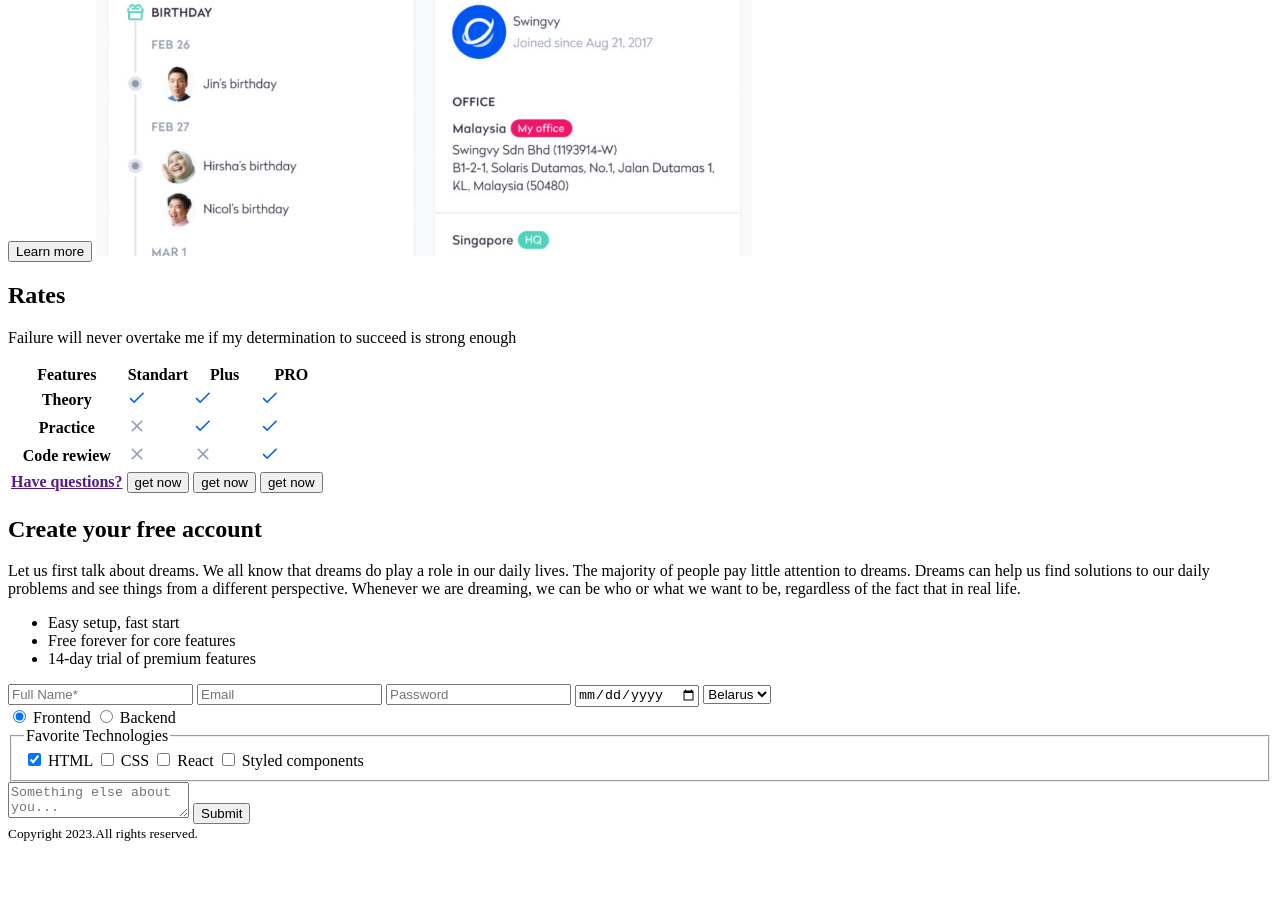
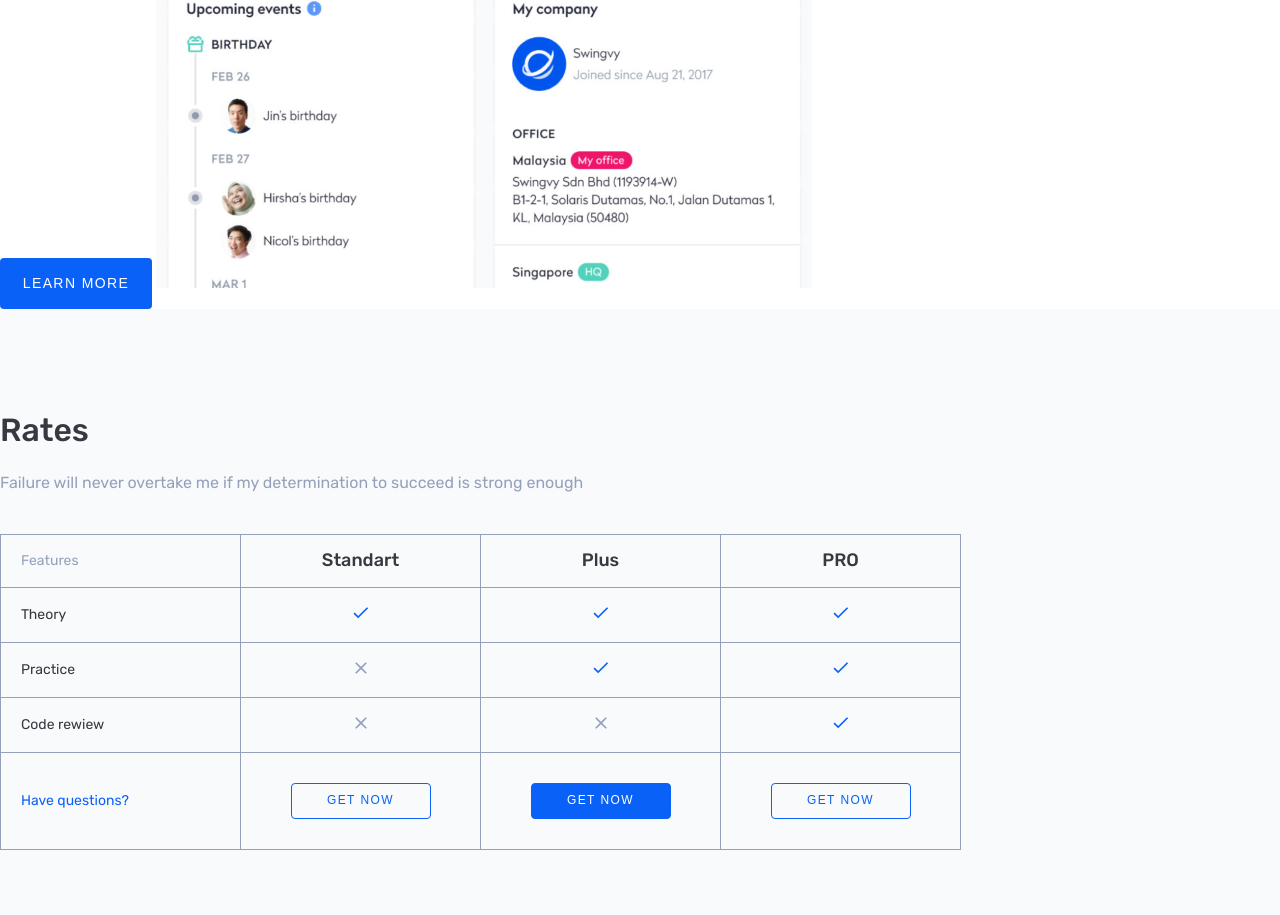
Before and after one commit to dmitrenokdarya/project, a plain HTML site: page index.html in a window 1280 px wide. Shown: the part 625-1540 px from the top of the page. Before the commit the page ends 1475 px from the top, so only its background shows below. Drawn offline with Linux system fonts and the light colour scheme.

Commit message:
third commit

```diff
--- /dev/null
+++ b/assets/style.css
@@ -0,0 +1,238 @@
+/* Общие стили */
+* {
+    padding: 0px;
+    margin: 0px;
+    box-sizing: border-box;
+}
+
+html,
+body {
+    font-family: "Rubik", sans-serif;
+}
+
+a {
+    text-decoration: none;
+}
+
+ul {
+    list-style: none;
+}
+
+button {
+    border: none;
+    background-color: transparent;
+}
+
+.title {
+    font-weight: 500;
+    font-size: 32px;
+    line-height: 134%;
+    color: #363940;
+}
+
+.text {
+    font-weight: 400;
+    font-size: 16px;
+    line-height: 137%;
+    color: #95a1bb;
+}
+
+/* Хэдер */
+header {
+    background-color: #0a61f7;
+    padding: 14px;
+}
+
+.menu-link {
+    color: #fff;
+    font-weight: 500;
+    font-size: 12px;
+    line-height: 167%;
+    letter-spacing: 0.12em;
+    text-transform: uppercase;
+}
+
+/* 1-ая секция */
+.main-title {
+    font-weight: 500;
+    font-size: 58px;
+    line-height: 117%;
+    color: #363940;
+    margin-bottom: 30px;
+}
+
+.main-title .text {
+    margin-bottom: 40px;
+}
+
+.button{
+    width: 152px;
+    height: 51px;
+    border-radius: 4px;
+    background: #0a61f7;
+    font-weight: 500;
+    font-size: 14px;
+    line-height: 140%;
+    letter-spacing: 0.1em;
+    text-transform: uppercase;
+    color: #fff;
+}
+
+/* 2-ая секция */
+.rates-section {
+    background: #f9fafc;
+    padding: 100px 0;
+}
+
+.rates-section .title {
+    margin-bottom: 20px;
+}
+
+.rates-section .text {
+    margin-bottom: 40px;
+}
+
+.table {
+    border-collapse: collapse;
+}
+
+th, td {
+    border: 1px solid #95a1bb;
+    width: 240px;
+    padding: 15px 0px;
+    text-align: center;
+}
+
+.table-title {
+    font-weight: 500;
+    font-size: 18px;
+    line-height: 122%;
+    color: #363940;
+}
+
+.table-subtitle {
+    font-weight: 400;
+    font-size: 14px;
+    line-height: 157%;
+    color: #363940;
+    text-align: left;
+    padding-left: 20px;
+}
+
+.table-subtitle.gray {
+    color: #95a1bb;
+}
+
+.table-footer td{
+    padding: 30px 0px;
+}
+
+.table-link {
+    color: #0a61f7;
+}
+
+.table-button {
+    border: 1px solid #0a61f7;
+    border-radius: 4px;
+    width: 140px;
+    height: 36px;
+    font-weight: 500;
+    font-size: 12px;
+    line-height: 163%;
+    letter-spacing: 0.12em;
+    text-transform: uppercase;
+    color: #0a61f7;
+}
+
+.table-button.active {
+    background: #0a61f7;
+    color: #fff;
+}
+
+/* 3-я секция */
+.create-account-section {
+    padding: 100px 0px;
+}
+
+.create-account-section .title {
+    margin-bottom: 50px;
+}
+
+.create-account-section .text {
+    margin-bottom: 40px;
+    max-width: 500px;
+}
+
+.list-item {
+    list-style-image: url("./images/Check.svg");
+    margin-left: 30px;
+    margin-bottom: 15px;
+    color: #363940;
+}
+
+form {
+    width: 100%;
+    max-width: 500px;
+}
+
+input, select, fieldset, textarea {
+    border-radius: 4px;
+    border: 1px solid #95A1BB;
+    padding: 14px 15px;
+}
+
+input, select, fieldset, textarea, label, legend, input::placeholder, select::placeholder, textarea::placeholder {
+    font-weight: 400;
+    font-size: 16px;
+    line-height: 140%;
+    color: #95a1bb;
+    font-family: inherit;
+}
+
+input[type="text"] {
+    width: 100%;
+}
+
+input[type="email"], input[type="password"], input[type="date"], select {
+    width: 230px;
+    height: 50 px;
+}
+
+fieldset {
+    width: 100%;
+    padding: 30px 15px;
+}
+
+textarea {
+    width: 100%;
+    min-height: 80px;
+    resize: none;
+}
+
+form .button {
+    width: 100%;
+}
+
+select {
+    background: url(/assets/images/Arrow-down.svg) no-repeat right 15px top 50%;
+    appearance: none;
+}
+
+input[type="date"]::-webkit-calendar-picker-indicator {
+    background: url(./assets/images/Calendar.svg) no-repeat;
+}
+
+/* ================ Стили для футера ================ */
+
+footer {
+    background-color: #0A61F7;
+    text-align: center;
+    padding: 20px 0;
+}
+
+small {
+    font-size: 14px;
+    font-weight: 400;
+    line-height: 22px;
+    color:#FFF;
+}
--- a/index.html
+++ b/index.html
@@ -4,73 +4,79 @@
     <meta charset="UTF-8">
     <meta name="wieport" content="width=device-width, ititial-scale=1.0">
     <title>Document</title>
+
+    <link rel="preconnect" href="https://fonts.googleapis.com">
+    <link rel="preconnect" href="https://fonts.gstatic.com" crossorigin>
+    <link href="https://fonts.googleapis.com/css2?family=Rubik:wght@400;500&display=swap" rel="stylesheet">
+
+    <link rel="stylesheet" href="assets/style.css">
 </head>
 <body>
     <header>
-        <a href="">
-            <img src="assets/images/Logo.svg" alt="Logo">
+        <a href="" class="logo">
+            <img class="logo-img" src="assets/images/Logo.svg" alt="Logo">
         </a>
-        <ul>
-            <li>
-                <a href="">Main</a>
+        <ul class="menu">
+            <li class="menu-item">
+                <a href="" class="menu-link">Main</a>
             </li>
-            <li>
-                <a href="">Rates</a>
+            <li class="menu-item">
+                <a href="" class="menu-link">Rates</a>
             </li>
-            <li>
-                <a href="">Create Account</a>
+            <li class="menu-item">
+                <a href="" class="menu-link">Create Account</a>
             </li>
         </ul>
     </header>
-    <section>
-        <h1>Markup achievement</h1>
-        <p>The harder you work for something, the greater you'll feel when you achieve it.</p>
-        <button>Learn more</button>
-        <img src="assets/images/image.png" alt="image">
+    <section class="main">
+        <h1 class="main-title">Markup achievement</h1>
+        <p class="text">The harder you work for something, the greater you'll feel when you achieve it.</p>
+        <button class="button">Learn more</button>
+        <img class="main-img" src="assets/images/image.png" alt="image">
     </section>
-    <section>
-        <h2>Rates</h2>
-        <p>Failure will never overtake me if my determination to succeed is strong enough</p>
-        <table>
+    <section class="rates-section">
+        <h2 class="title">Rates</h2>
+        <p class="text">Failure will never overtake me if my determination to succeed is strong enough</p>
+        <table class="table">
             <tr>
-                <th>Features</th>
-                <th>Standart</th>
-                <th>Plus</th>
-                <th>PRO</th>
+                <th class="table-subtitle gray">Features</th>
+                <th class="table-title">Standart</th>
+                <th class="table-title">Plus</th>
+                <th class="table-title">PRO</th>
             </tr>
             <tr>
-                <th>Theory</th>
+                <th class="table-subtitle">Theory</th>
                 <td><img src="assets/images/Check.svg" alt=""></td>
                 <td><img src="assets/images/Check.svg" alt=""></td>
                 <td><img src="assets/images/Check.svg" alt=""></td>
             </tr>
             <tr>
-                <th>Practice</th>
+                <th class="table-subtitle">Practice</th>
                 <td><img src="assets/images/Close.svg" alt=""></td>
                 <td><img src="assets/images/Check.svg" alt=""></td>
                 <td><img src="assets/images/Check.svg" alt=""></td>
             </tr>
             <tr>
-                <th>Code rewiew</th>
+                <th class="table-subtitle">Code rewiew</th>
                 <td><img src="assets/images/Close.svg" alt=""></td>
                 <td><img src="assets/images/Close.svg" alt=""></td>
                 <td><img src="assets/images/Check.svg" alt=""></td>
             </tr>
-            <tr>
-                <th><a href="">Have questions?</a></th>
-                <td><button>get now</button></td>
-                <td><button>get now</button></td>
-                <td><button>get now</button></td>
+            <tr class="table-footer">
+                <th class="table-subtitle"><a class="table-link" href="">Have questions?</a></th>
+                <td><button class="table-button">get now</button></td>
+                <td><button class="table-button active">get now</button></td>
+                <td><button class="table-button">get now</button></td>
             </tr>
         </table>
     </section>
-    <section>
-        <h2>Create your free account</h2>
-        <p>Let us first talk about dreams. We all know that dreams do play a role in our daily lives. The majority of people pay little attention to dreams. Dreams can help us find solutions to our daily problems and see things from a different perspective. Whenever we are dreaming, we can be who or what we want to be, regardless of the fact that in real life.</p>
-        <ul>
-            <li>Easy setup, fast start</li>
-            <li>Free forever for core features</li>
-            <li>14-day trial of premium features</li>
+    <section class="create-account-section">
+        <h2 class="title">Create your free account</h2>
+        <p class="text">Let us first talk about dreams. We all know that dreams do play a role in our daily lives. The majority of people pay little attention to dreams. Dreams can help us find solutions to our daily problems and see things from a different perspective. Whenever we are dreaming, we can be who or what we want to be, regardless of the fact that in real life.</p>
+        <ul class="list">
+            <li class="list-item">Easy setup, fast start</li>
+            <li class="list-item">Free forever for core features</li>
+            <li class="list-item">14-day trial of premium features</li>
         </ul>
         <form action="">
             <input type="text" placeholder="Full Name*">
```
Also changed, not shown: assets/images/Arrow-down.svg (added), assets/images/Calendar.svg (added).
